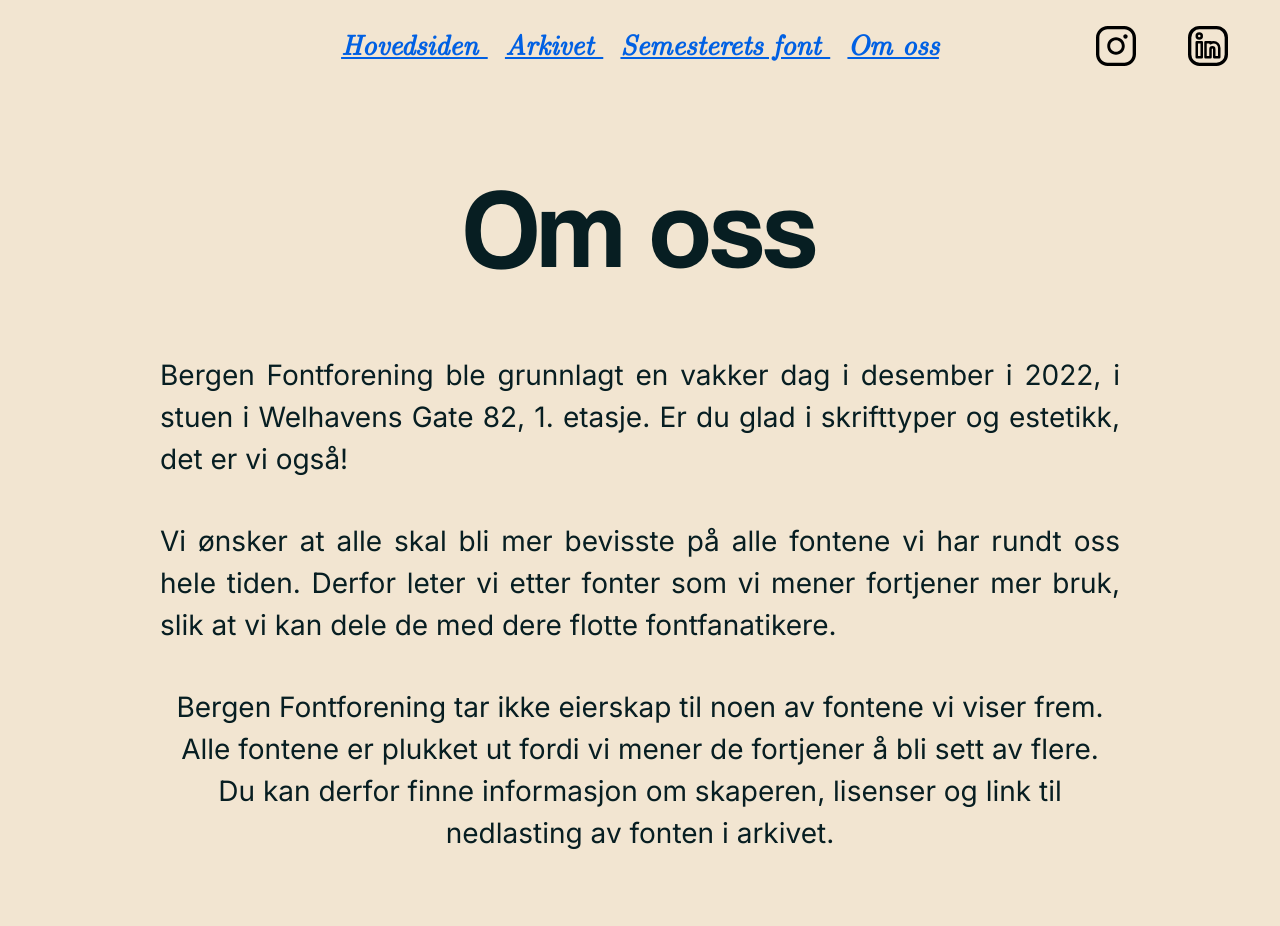
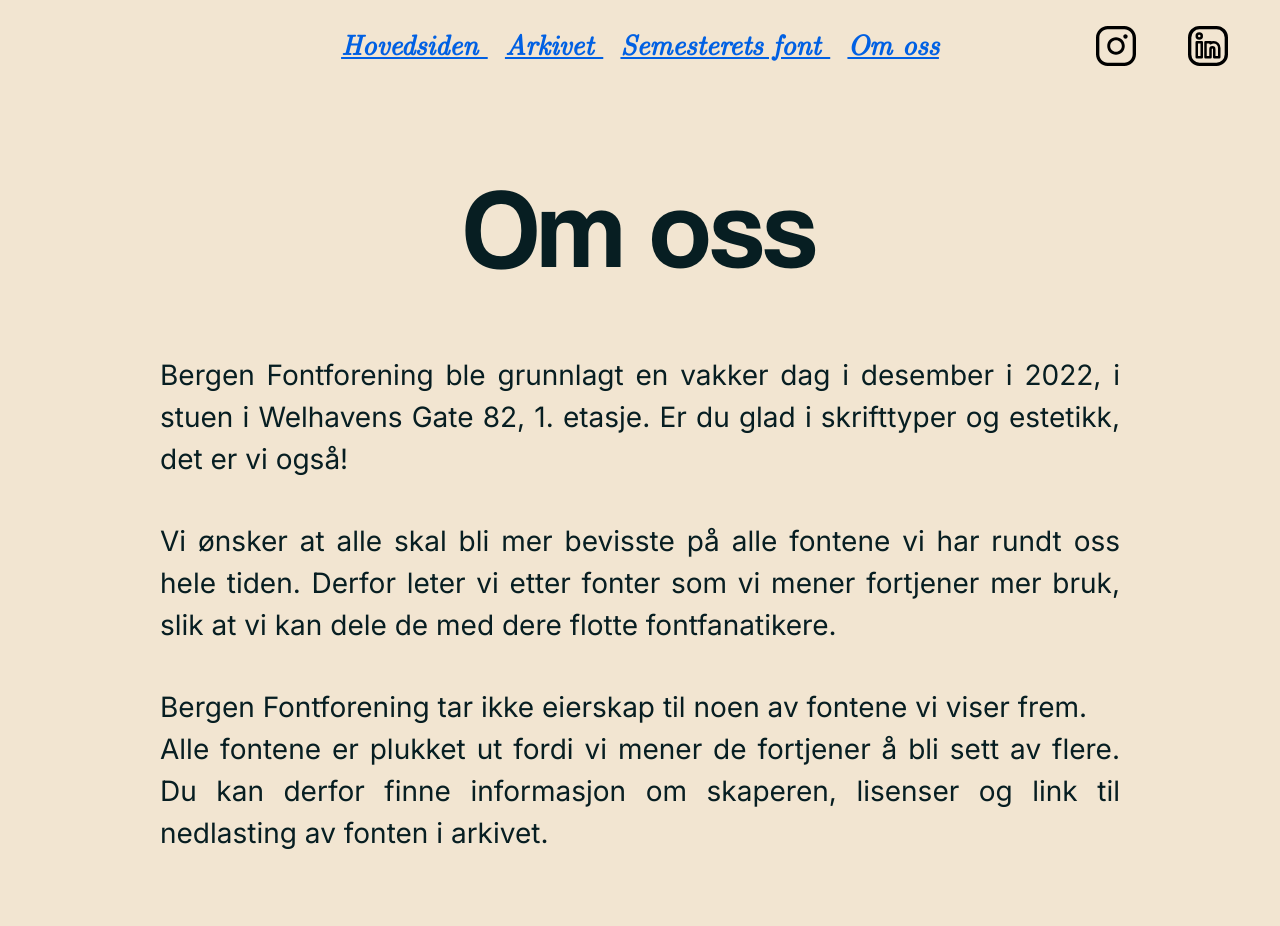
Before and after one commit to Erik-G-I/BergenFont, a Next.js app: page /om in a window 1280 px wide. Shown: the top 926 px of the page. Built offline with nearby package versions, Linux system fonts and the light colour scheme; a web font is replaced by a local one.

Commit message:
om update 2

```diff
--- a/app/om/page.tsx
+++ b/app/om/page.tsx
@@ -13,7 +13,7 @@ export default function Om() {
           oss hele tiden. Derfor leter vi etter fonter som vi mener fortjener
           mer bruk, slik at vi kan dele de med dere flotte fontfanatikere.
         </p>
-        <p>
+        <p className="text">
           Bergen Fontforening tar ikke eierskap til noen av fontene vi viser
           frem.
           <br />
```
